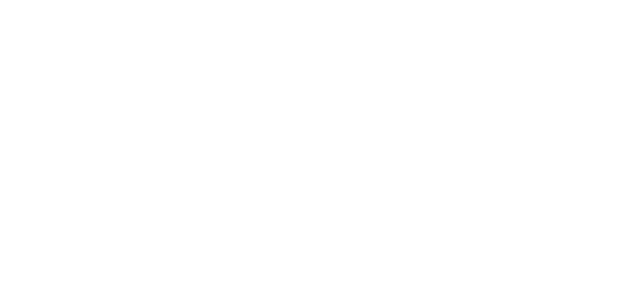
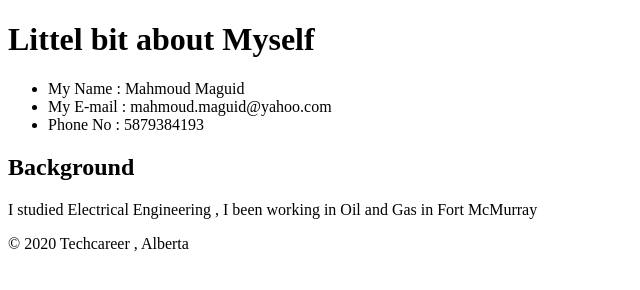
Before and after one commit to mahmoudmaguid/Pannyetone-Project, a plain HTML site: page about.html in a window 1280 px wide. Shown: the whole page, without its empty margins (0-640 px from the left). Drawn offline with Linux system fonts and the light colour scheme.

Commit message:
new web v1.6

```diff
--- a/about.html
+++ b/about.html
@@ -0,0 +1,26 @@
+<!DOCTYPE html>
+<html lang="eng">
+    <head>
+        <meta name="viewport" content="width=device-width, initial-scale=1.0">
+        <meta lang="en">
+        <meta name="keywords" content="HTML">
+        <meta charset="utf-8">
+        <meta description ="this is my first webpage, thank you for visiting!">
+        <meta author= "MAHMOUD MAGUID">
+        <link rel="icon" href="imag/rose.jpg",width="300",hieght="300",alt="ieary" >
+        <title> welcome to Pannyetone universal website! </title>
+        <h1>Littel bit about Myself</h1>
+    </head>
+    <body>
+        <ul>
+        <li>My Name : Mahmoud Maguid</li>
+        <li>My E-mail : mahmoud.maguid@yahoo.com</li>
+        <li>Phone No : 5879384193</li>
+        </ul>
+        <h2>Background</h2>
+        <p> I studied Electrical Engineering , I been working in Oil and Gas in Fort McMurray </p>
+        <footer>
+            <p> &copy; 2020 Techcareer , Alberta</p>
+        </footer>
+    </body>
+</html>
```
Also changed, not shown: index.html (+3 -7 lines).
